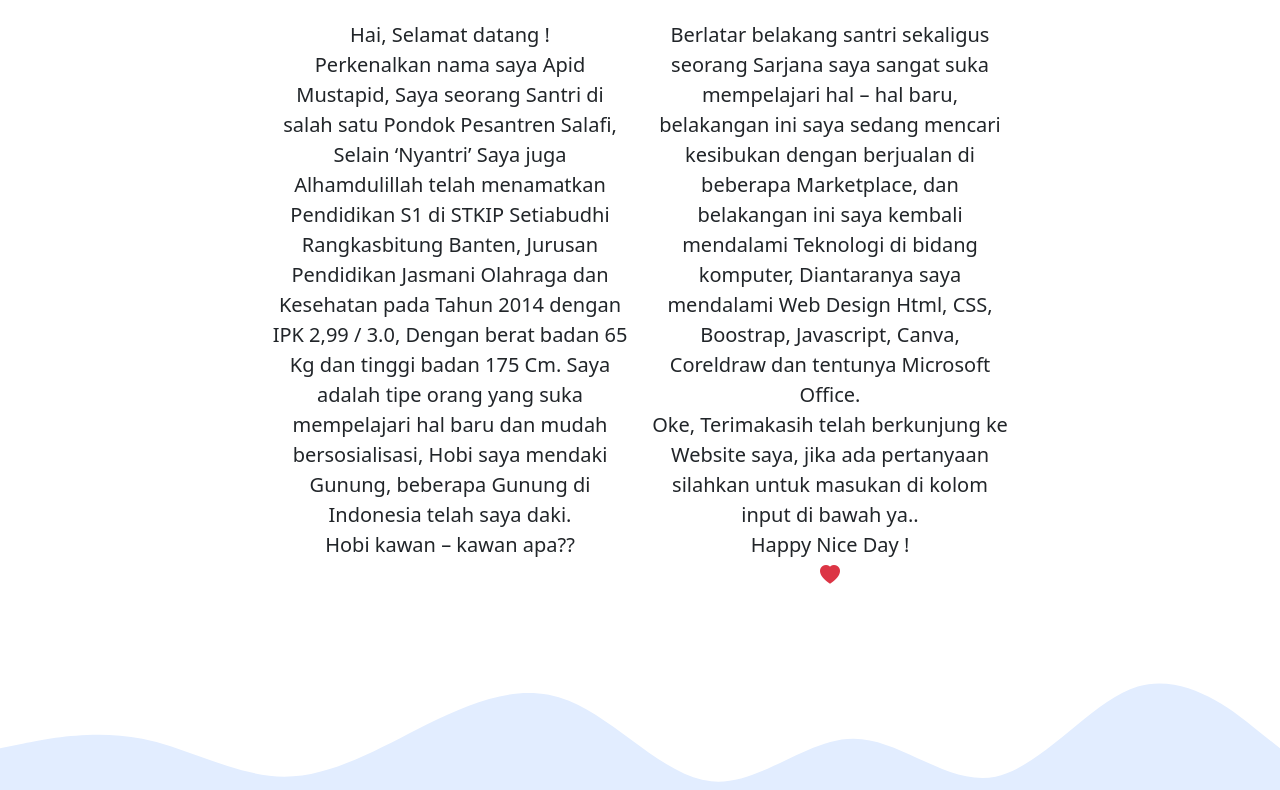
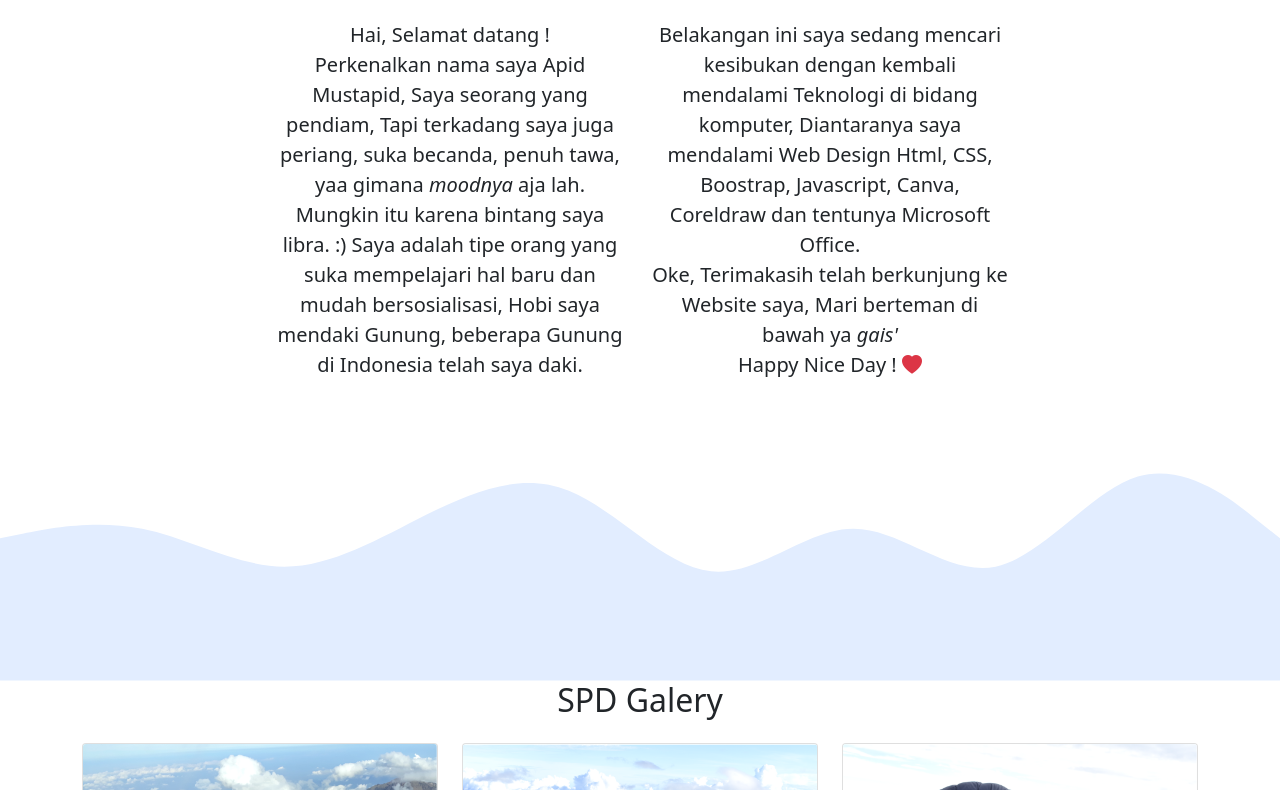
Before and after one commit to apidmustapid/apidmustapid.github.io, a plain HTML site: page me/index.html in a window 1280 px wide. Shown: the part 669-1459 px from the top of the page. Drawn offline with nearby package versions, Linux system fonts and the light colour scheme; files that its build step writes are made by us from their sources; files whose address does not match are found by name.

Commit message:
mengganti deskripsi tentang saya

```diff
--- a/me/index.html
+++ b/me/index.html
@@ -81,19 +81,17 @@
           <div class="col-md-4">
             <p>
               Hai, Selamat datang ! <br />
-              Perkenalkan nama saya Apid Mustapid, Saya seorang Santri di salah satu Pondok Pesantren Salafi, Selain ‘Nyantri’ Saya juga Alhamdulillah telah menamatkan Pendidikan S1 di STKIP Setiabudhi Rangkasbitung Banten, Jurusan
-              Pendidikan Jasmani Olahraga dan Kesehatan pada Tahun 2014 dengan IPK 2,99 / 3.0, Dengan berat badan 65 Kg dan tinggi badan 175 Cm. Saya adalah tipe orang yang suka mempelajari hal baru dan mudah bersosialisasi, Hobi saya
+              Perkenalkan nama saya Apid Mustapid, Saya seorang yang pendiam, Tapi terkadang saya juga periang, suka becanda, penuh tawa, yaa gimana <i>moodnya</i> aja lah. Mungkin itu karena bintang saya libra. :) Saya adalah tipe orang yang suka mempelajari hal baru dan mudah bersosialisasi, Hobi saya
               mendaki Gunung, beberapa Gunung di Indonesia telah saya daki. <br />
-              Hobi kawan – kawan apa??
             </p>
           </div>
           <div class="col-md-4">
             <p>
-              Berlatar belakang santri sekaligus seorang Sarjana saya sangat suka mempelajari hal – hal baru, belakangan ini saya sedang mencari kesibukan dengan berjualan di beberapa Marketplace, dan belakangan ini saya kembali mendalami
+              Belakangan ini saya sedang mencari kesibukan dengan kembali mendalami
               Teknologi di bidang komputer, Diantaranya saya mendalami Web Design Html, CSS, Boostrap, Javascript, Canva, Coreldraw dan tentunya Microsoft Office. <br />
-              Oke, Terimakasih telah berkunjung ke Website saya, jika ada pertanyaan silahkan untuk masukan di kolom input di bawah ya.. <br />
-              Happy Nice Day ! <br />
-              <i class="bi bi-heart-fill text-danger"></i>
+              Oke, Terimakasih telah berkunjung ke Website saya, Mari berteman di bawah ya <i>gais'</i>  <br />
+              Happy Nice Day ! <i class="bi bi-heart-fill text-danger"></i><br />
+
             </p>
           </div>
         </div>
```
